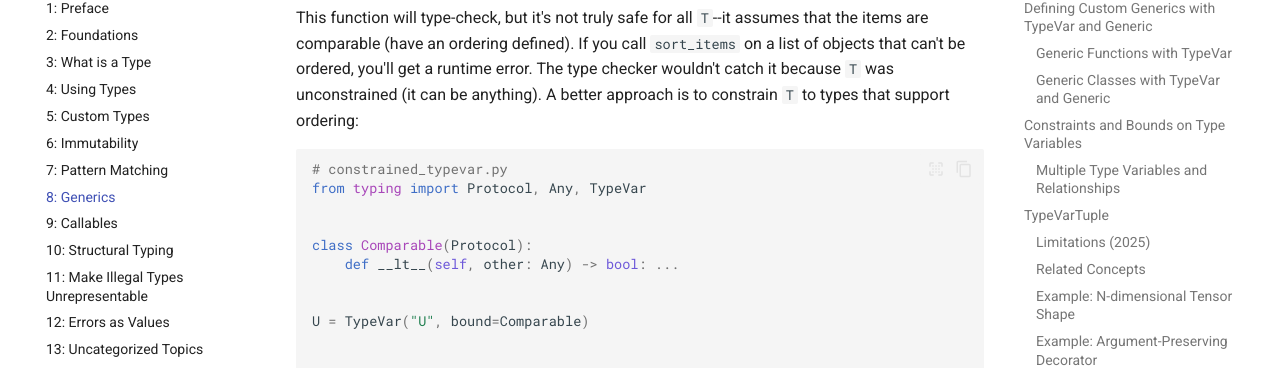
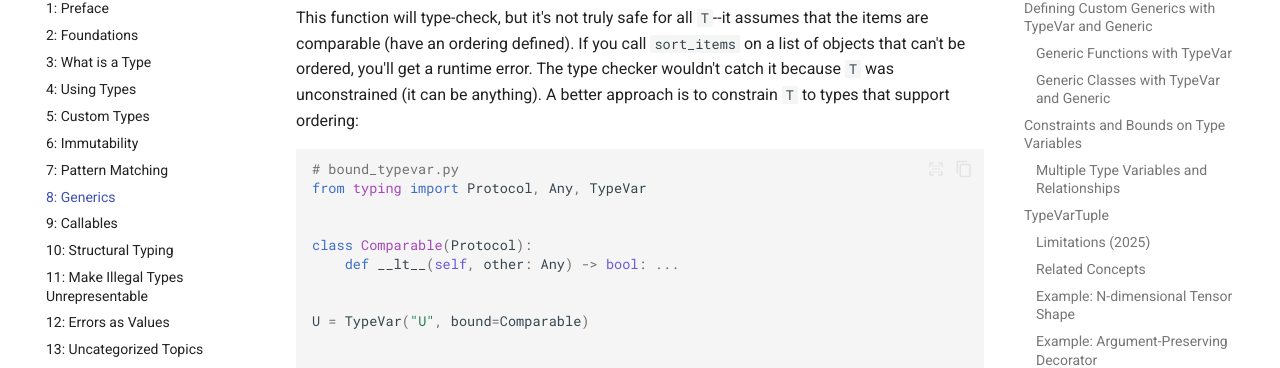
Before and after one commit to ThinkingInTypes/ThinkingInTypes.github.io, an MkDocs documentation site: the page built from Chapters/C08_Generics.md, in a window 1280 px wide and 900 px high, scrolled down 24150 px. Shown: the part 100-468 px from the top of the window. Built offline with MkDocs 1.6.1 and Material for MkDocs 9.7.7, drawn with Linux system fonts in a browser that asks for light colours; comment, search, counter and statistics services are not loaded.

Commit message:
Update C08_Generics.md

````diff
--- a/Chapters/C08_Generics.md
+++ b/Chapters/C08_Generics.md
@@ -1090,7 +1090,7 @@ The type checker wouldn't catch it because `T` was unconstrained (it can be anyt
 A better approach is to constrain `T` to types that support ordering:
 
 ```python
-# constrained_typevar.py
+# bound_typevar.py
 from typing import Protocol, Any, TypeVar
 
 
````
